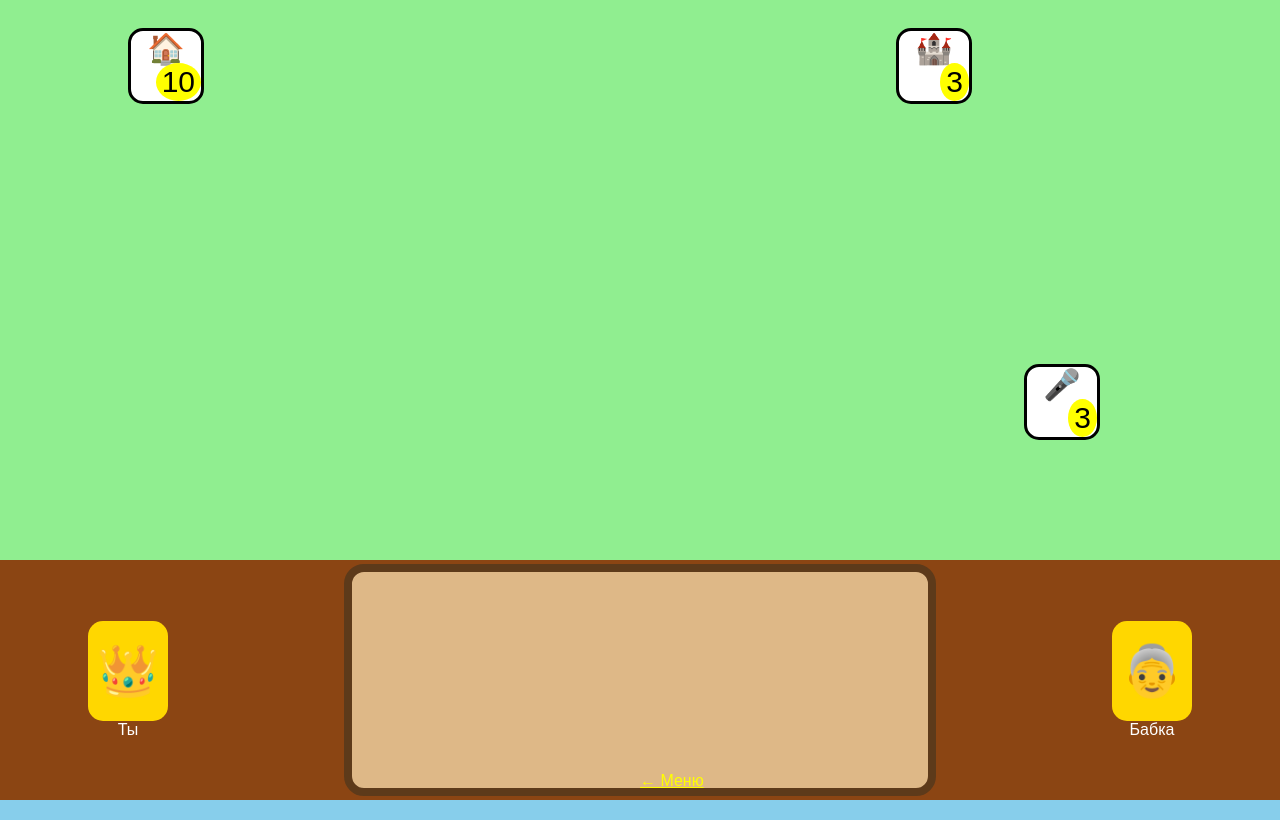
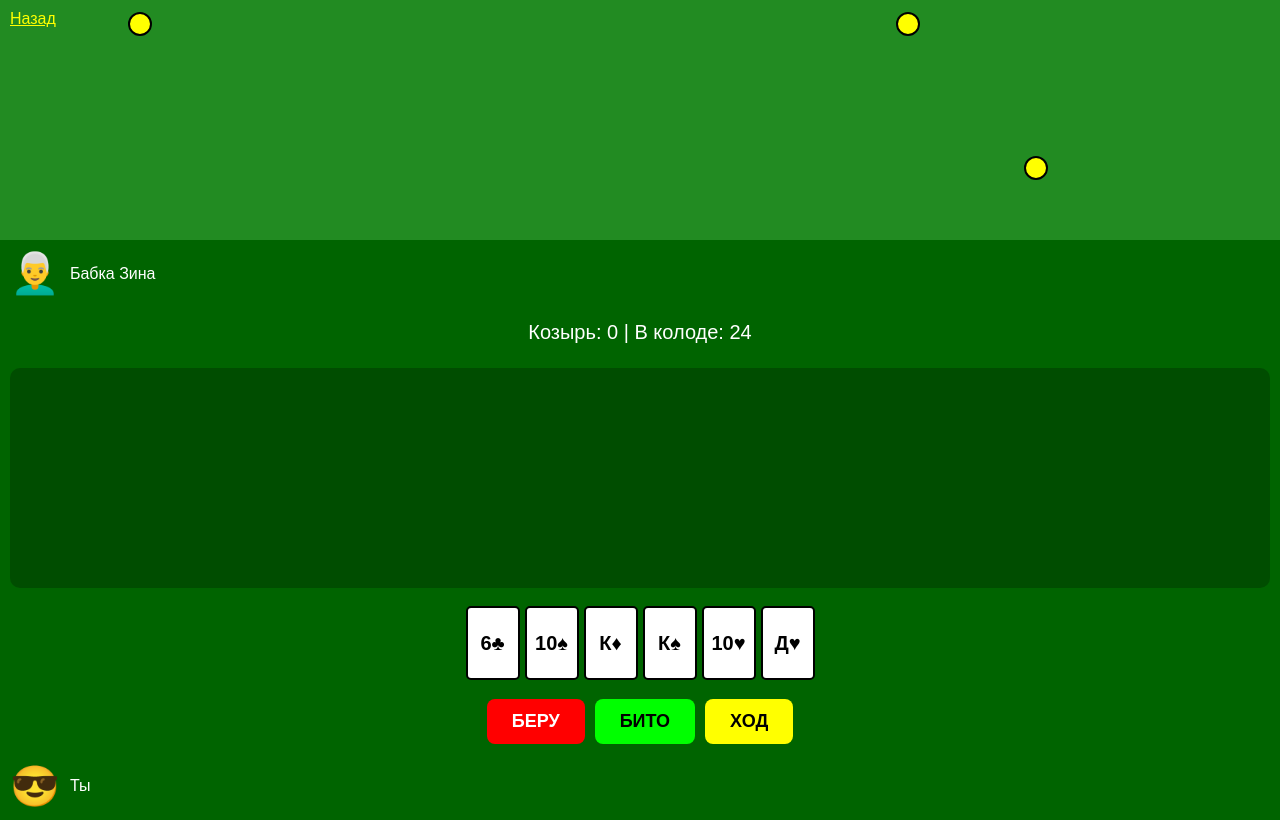
Before and after one commit to mahmudovkino/Company-Mahmudov-kino, a plain HTML site: page durak3.html in a window 1280 px wide. Drawn offline with Linux system fonts and the light colour scheme.

Commit message:
Update durak3.html

```diff
--- a/durak3.html
+++ b/durak3.html
@@ -2,39 +2,95 @@
 <html lang="ru">
 <head>
 <meta charset="UTF-8">
-<title>Дурак: Битва за Махмудовкино</title>
+<title>Битва за Махмудовкино</title>
 <style>
-body { margin:0; background:#87CEEB; font-family:sans-serif; }
-#map { width:100%; height:70vh; background:lightgreen; position:relative; }
-.location { position:absolute; width:70px; height:70px; background:white; border:3px solid black;
-            border-radius:15px; text-align:center; font-size:30px; cursor:pointer; }
-.badge { background:yellow; border-radius:50%; padding:2px 6px; position:absolute; bottom:0; right:0; }
-#game { height:30vh; background:#8B4513; display:flex; justify-content:space-around; align-items:center; }
-.char { text-align:center; color:white; }
-.avatar { width:80px; height:100px; background:gold; border-radius:15px; font-size:50px; line-height:100px; }
-.table { width:45%; height:90%; background:#DEB887; border:8px solid #5D3A1A; border-radius:20px; }
-.card { width:42px; height:62px; background:white; border:1px solid black; display:inline-block; margin:2px; }
-.red { color:red; }
+body {margin:0; background:#0a3d0a; color:white; font-family:sans-serif; overflow:hidden;}
+#map {width:100%; height:30vh; background:#228B22; position:relative;}
+.location {width:20px; height:20px; background:yellow; border-radius:50%; position:absolute; border:2px solid black;}
+#game {height:70vh; background:#006400; display:flex; flex-direction:column; justify-content:space-between; padding:10px;}
+.char {display:flex; align-items:center; gap:10px;}
+.avatar {font-size:40px;}
+#table {background:#004d00; height:200px; border-radius:10px; display:flex; flex-wrap:wrap; justify-content:center; align-items:center; gap:5px; padding:10px;}
+.card {width:50px; height:70px; background:white; color:black; border-radius:5px; display:flex; justify-content:center; align-items:center; font-size:20px; font-weight:bold; cursor:pointer; border:2px solid black;}
+#hand {display:flex; gap:5px; justify-content:center; flex-wrap:wrap;}
+#buttons {display:flex; justify-content:center; gap:10px;}
+.btn {padding:12px 25px; font-size:18px; border:none; border-radius:8px; cursor:pointer; font-weight:bold;}
+#take {background:red; color:white;}
+#beat {background:lime; color:black;}
+#pass {background:yellow; color:black;}
+#info {text-align:center; font-size:20px; padding:5px;}
 </style>
 </head>
 <body>
 
 <div id="map">
-  <div class="location" style="top:5%; left:10%;" onclick="alert('Игра с Бабкой!')">🏠<div class="badge">10</div></div>
-  <div class="location" style="top:5%; left:70%;" onclick="alert('Игра с Царем!')">🏰<div class="badge">3</div></div>
-  <div class="location" style="top:65%; left:80%;" onclick="alert('Игра с Комиком!')">🎤<div class="badge">3</div></div>
+  <div class="location" style="top:5%; left:10%;"></div>
+  <div class="location" style="top:5%; left:70%;"></div>
+  <div class="location" style="top:65%; left:80%;"></div>
 </div>
 
 <div id="game">
-  <div class="char"><div class="avatar">👑</div><div>Ты</div></div>
-  <div class="table"><div id="tableCards"></div></div>
-  <div class="char"><div class="avatar">👵</div><div>Бабка</div></div>
+  <div class="char"><div class="avatar">👨‍🦳</div><div>Бабка Зина</div></div>
+
+  <div id="info">Твой ход</div>
+  <div id="table"></div>
+
+  <div id="hand"></div>
+
+  <div id="buttons">
+    <button id="take" class="btn" onclick="takeCards()">БЕРУ</button>
+    <button id="beat" class="btn" onclick="beat()">БИТО</button>
+    <button id="pass" class="btn" onclick="pass()">ХОД</button>
+  </div>
+
+  <div class="char"><div class="avatar">😎</div><div>Ты</div></div>
 </div>
 
-<a href="index.html" style="color:yellow; position:absolute; bottom:10px; left:50%;">← Меню</a>
+<a href="index.html" style="color:yellow; position:absolute; top:10px; left:10px;">Назад</a>
 
 <script>
-alert('Файл durak3.html создан! Это база. Потом добавим карты.')
+let suits = ['♠','♣','♦','♥'];
+let values = ['6','7','8','9','10','В','Д','К','Т'];
+let deck = [];
+for(let s of suits) for(let v of values) deck.push(v+s);
+deck.sort(() => Math.random() - 0.5);
+
+let playerHand = deck.splice(0,6);
+let botHand = deck.splice(0,6);
+let tableCards = [];
+let trump = deck[deck.length-1][1]; // последняя карта козырь
+
+function update(){
+  document.getElementById("hand").innerHTML = "";
+  playerHand.forEach((card,i) => {
+    document.getElementById("hand").innerHTML += `<div class="card" onclick="playCard(${i})">${card}</div>`;
+  });
+  document.getElementById("table").innerHTML = "";
+  tableCards.forEach(card => {
+    document.getElementById("table").innerHTML += `<div class="card">${card}</div>`;
+  });
+  document.getElementById("info").innerText = `Козырь: ${trump} | В колоде: ${deck.length}`;
+}
+function playCard(i){
+  tableCards.push(playerHand.splice(i,1)[0]);
+  update();
+}
+function takeCards(){
+  playerHand.push(...tableCards);
+  tableCards = [];
+  update();
+}
+function beat(){
+  alert("Бито! Бабка забирает.");
+  tableCards = [];
+  update();
+}
+function pass(){
+  alert("Ход передан Бабке");
+  update();
+}
+
+update(); // запуск
 </script>
 </body>
-    </html>
+            </html>
```
